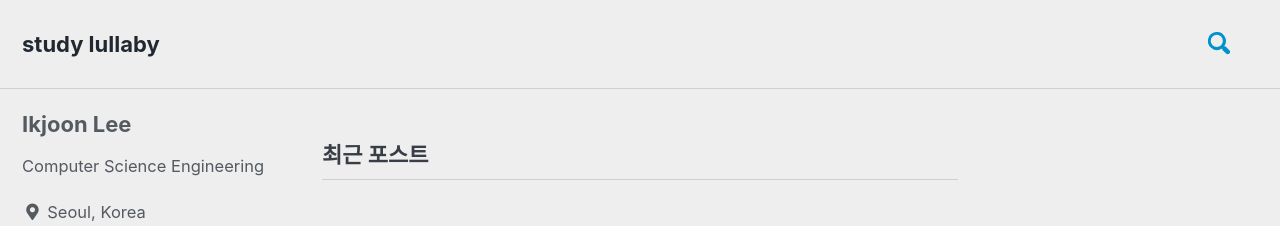
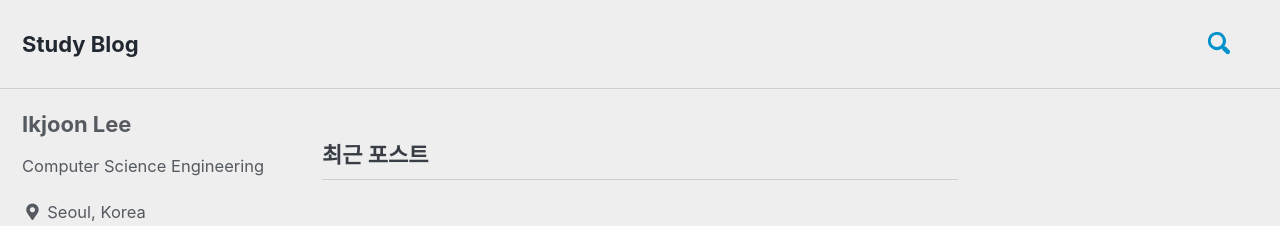
Before and after one commit to IJLee0812/ijlee0812.github.io, a Jekyll site: the page built from index.html, in a window 1280 px wide. Shown: the top 226 px of the page. Built offline with Jekyll 4.4.1, drawn with Linux system fonts in a browser that asks for light colours; cached includes are drawn as plain includes; the list of posts is cut into pages by our own code.

Commit message:
Update _config.yml

```diff
--- a/_config.yml
+++ b/_config.yml
@@ -16,7 +16,7 @@ minimal_mistakes_skin    : "air" # "air", "aqua", "contrast", "dark", "dirt", "n
 
 # Site Settings
 locale                   : "ko"
-title                    : "study lullaby"
+title                    : "Study Blog"
 title_separator          : "-"
 subtitle                 : # site tagline that appears below site title in masthead
 name                     : "IJLee"
```
